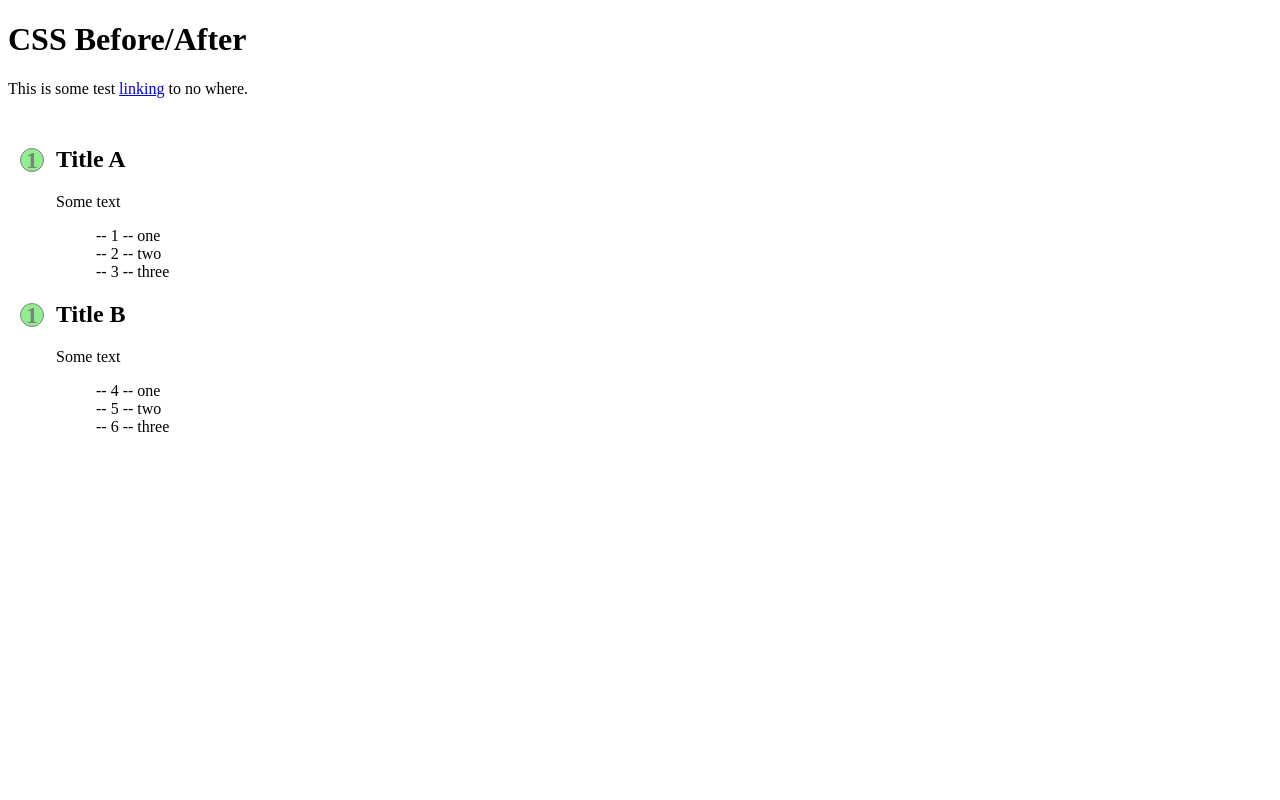
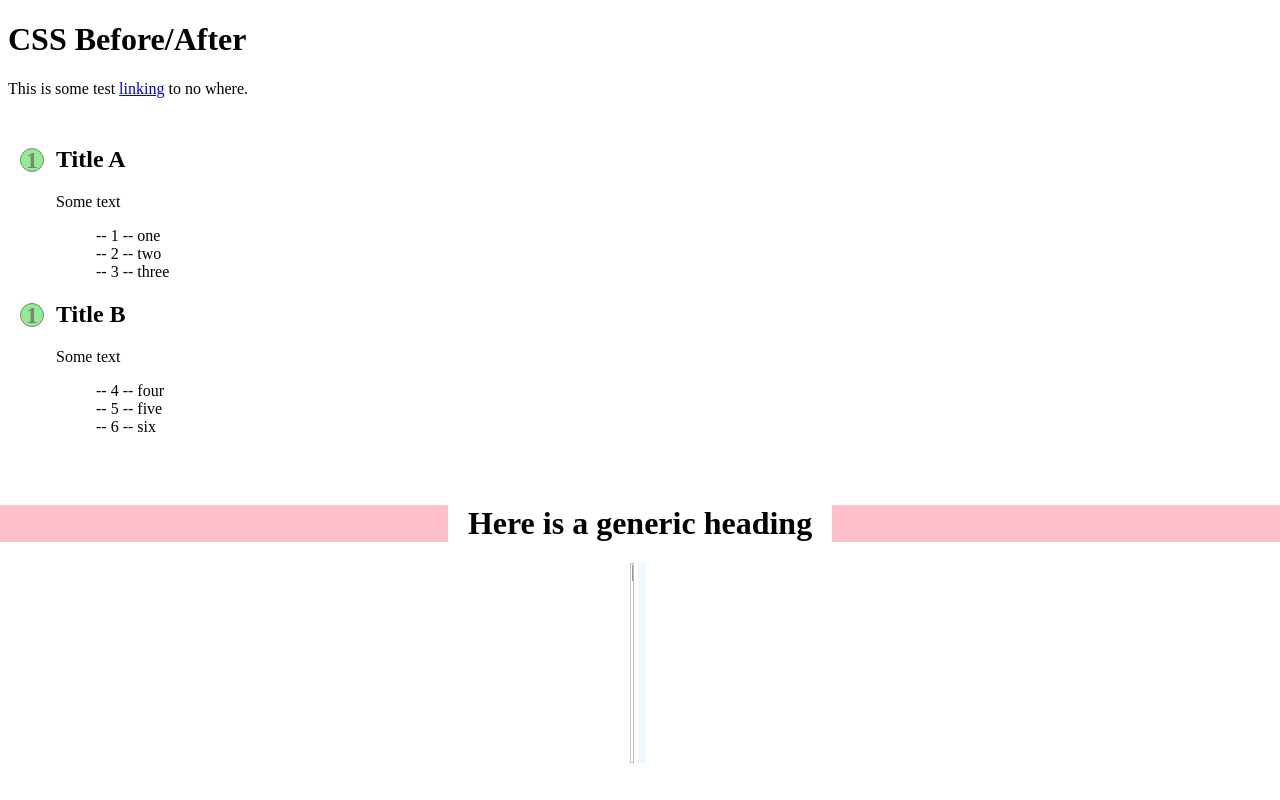
Before and after one commit to carltonj2000/css-before-after, a plain HTML site: page index.html in a window 1280 px wide. Drawn offline with Linux system fonts and the light colour scheme.

Commit message:
add header - partially done

```diff
--- a/index.html
+++ b/index.html
@@ -25,10 +25,18 @@
       <h2 class="section">Title B</h2>
       <p>Some text</p>
       <ol>
-        <li>one</li>
-        <li>two</li>
-        <li>three</li>
+        <li>four</li>
+        <li>five</li>
+        <li>six</li>
       </ol>
+    </div>
+
+    <div class="container">
+      <h1 class="intro">Here is a generic heading</h1>
+      <div class="incontainer">
+        <img class="img" src="" />
+        <div class="box"></div>
+      </div>
     </div>
     <script></script>
     <!-- <script src="js/main.js"></script> -->
--- a/styles.css
+++ b/styles.css
@@ -1,3 +1,9 @@
+*,
+*::before,
+*::after {
+  box-sizing: border-box;
+}
+
 a[data-tool-tip] {
   position: relative;
 }
@@ -56,3 +62,50 @@ a[data-tool-tip]:hover::after {
   counter-increment: counter-list;
   content: "-- " counter(counter-list) " -- ";
 }
+
+.container {
+  display: flex;
+  flex-direction: column;
+  align-items: center;
+}
+
+.incontainer {
+  display: flex;
+  flex-direction: row;
+}
+
+.intro {
+  position: relative;
+  display: inline-block;
+}
+
+.intro::before,
+.intro::after {
+  content: "";
+  height: 100%;
+  display: block;
+  position: absolute;
+}
+.intro::before {
+  background: white;
+  left: -20px;
+  right: -20px;
+  z-index: -1;
+}
+.intro::after {
+  background: pink;
+  width: 100vw;
+  left: 50%;
+  top: 0;
+  transform: translate(-50%);
+  z-index: -2;
+}
+.box {
+  width: 40%;
+  height: 200px;
+  background-color: aliceblue;
+}
+.img {
+  width: 40%;
+  height: 200px;
+}
```
